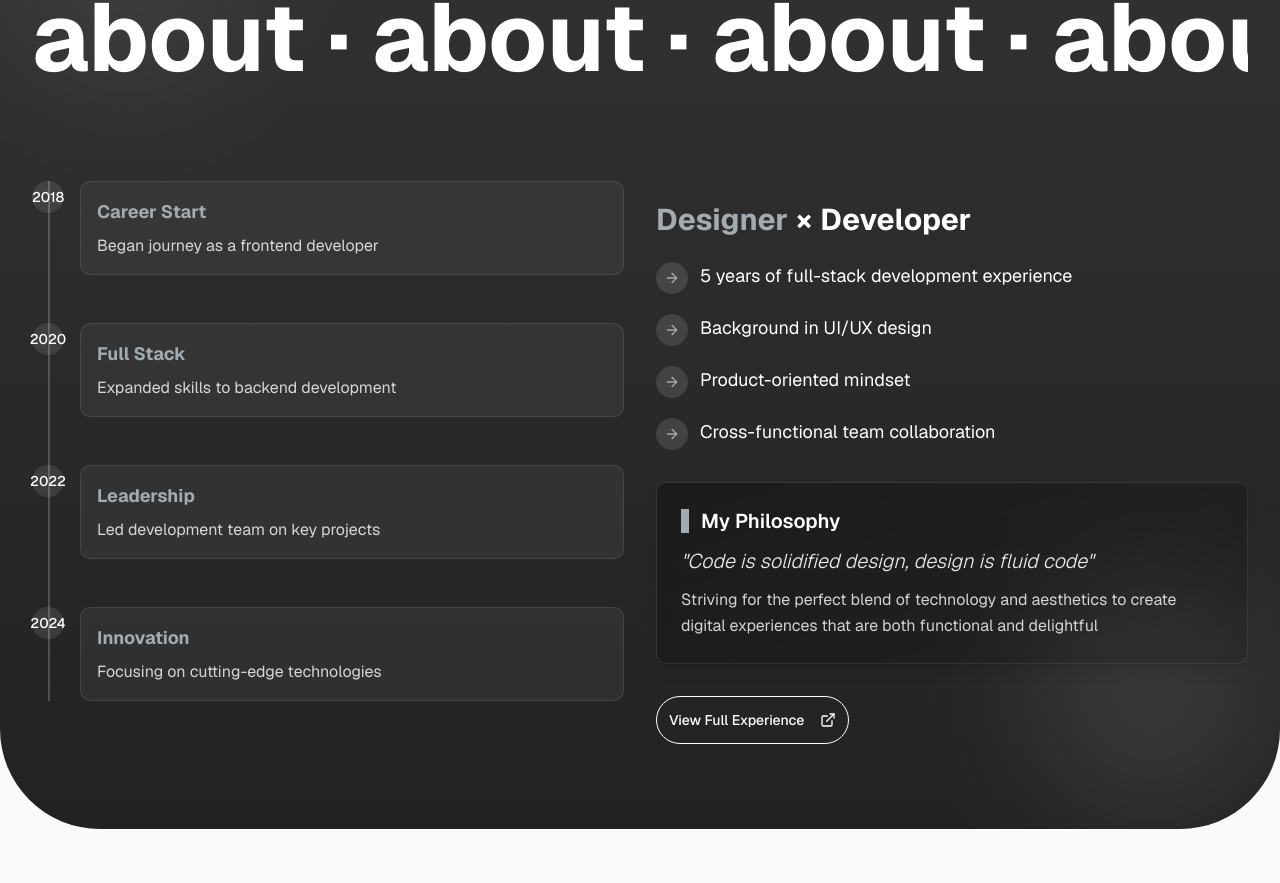
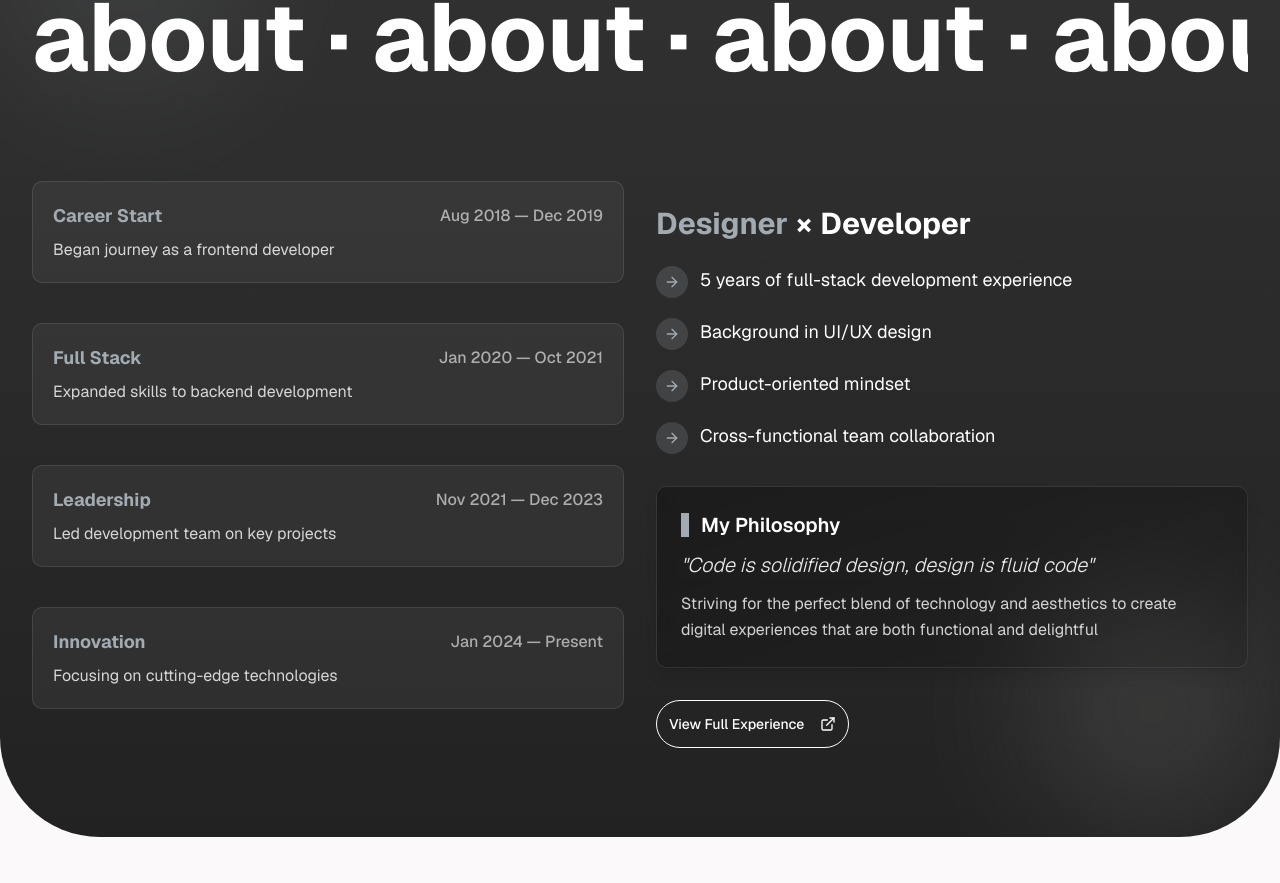
Before and after one commit to echozyr2001/portfolio-demo, a Next.js app: page /example in a window 1280 px wide. Shown: the part 1101-1984 px from the top of the page. Built offline with nearby package versions, Linux system fonts and the light colour scheme; a web font is replaced by a local one.

Commit message:
fix: AboutSection timeline

```diff
--- a/app/example/components/AboutSection.tsx
+++ b/app/example/components/AboutSection.tsx
@@ -6,25 +6,37 @@ import { ArrowRight, ExternalLink } from "lucide-react";
 import { Button } from "@/components/ui/button";
 import { COLORS } from "../types";
 
-// Timeline data with descriptions
+// Timeline data with descriptions including month and year
 const timelineData = [
   {
-    year: 2018,
+    startMonth: "Aug",
+    startYear: 2018,
+    endMonth: "Dec",
+    endYear: 2019,
     title: "Career Start",
     description: "Began journey as a frontend developer",
   },
   {
-    year: 2020,
+    startMonth: "Jan",
+    startYear: 2020,
+    endMonth: "Oct",
+    endYear: 2021,
     title: "Full Stack",
     description: "Expanded skills to backend development",
   },
   {
-    year: 2022,
+    startMonth: "Nov",
+    startYear: 2021,
+    endMonth: "Dec",
+    endYear: 2023,
     title: "Leadership",
     description: "Led development team on key projects",
   },
   {
-    year: 2024,
+    startMonth: "Jan",
+    startYear: 2024,
+    endMonth: "Present",
+    endYear: null,
     title: "Innovation",
     description: "Focusing on cutting-edge technologies",
   },
@@ -76,42 +88,33 @@ export function AboutSection() {
         </div>
 
         <div className="grid grid-cols-1 md:grid-cols-2 gap-8 items-center">
-          {/* Linear Timeline */}
-          <div className="relative h-auto py-8" ref={timelineRef}>
-            <div className="relative">
-              {/* Timeline line */}
-              <div className="absolute left-4 top-0 bottom-0 w-0.5 bg-white/20"></div>
-
-              {/* Timeline points */}
-              <div className="space-y-12">
+          {/* Experience Timeline List */}
+          <div className="py-8" ref={timelineRef}>
+            <div className="space-y-10">
               {timelineData.map((item, i) => (
                 <div
-                    key={item.year}
-                    className="relative pl-12"
-                    onMouseEnter={() => setActiveYear(item.year)}
+                  key={`${item.startYear}-${item.startMonth}`}
+                  className="group"
+                  onMouseEnter={() => setActiveYear(item.startYear)}
                   onMouseLeave={() => setActiveYear(null)}
                 >
-                    {/* Year point */}
-                    <div className="absolute left-0 flex items-center justify-center">
-                      <div
-                        className={`w-8 h-8 bg-white/10 rounded-full flex items-center justify-center transition-all duration-300 ${
-                          activeYear === item.year ? "bg-[#A2ABB1]" : ""
-                        } hover:bg-[#A2ABB1]/70`}
-                      >
-                        <span className="text-sm font-medium">{item.year}</span>
-                      </div>
-                    </div>
-
-                    {/* Content */}
-                    <div className="bg-white/5 p-4 rounded-lg border border-white/10 transition-all duration-300 hover:border-[#A2ABB1]/30">
+                  {/* Content - with consistent width */}
+                  <div className="w-full bg-white/5 p-5 rounded-lg border border-white/10 transition-all duration-300 group-hover:border-[#A2ABB1]/30">
+                    <div className="flex justify-between items-center">
                       <h4 className="text-lg font-bold text-[#A2ABB1]">
                         {item.title}
                       </h4>
+                      <span className="flex-shrink-0 text-white/60 font-medium transition-all duration-300 group-hover:text-[#A2ABB1]">
+                        {item.startMonth} {item.startYear} —{" "}
+                        {item.endMonth === "Present"
+                          ? "Present"
+                          : `${item.endMonth} ${item.endYear}`}
+                      </span>
+                    </div>
                     <p className="text-white/80 mt-2">{item.description}</p>
                   </div>
                 </div>
               ))}
-              </div>
             </div>
           </div>
 
```
Lines whose indentation alone changed are shown as unchanged.
